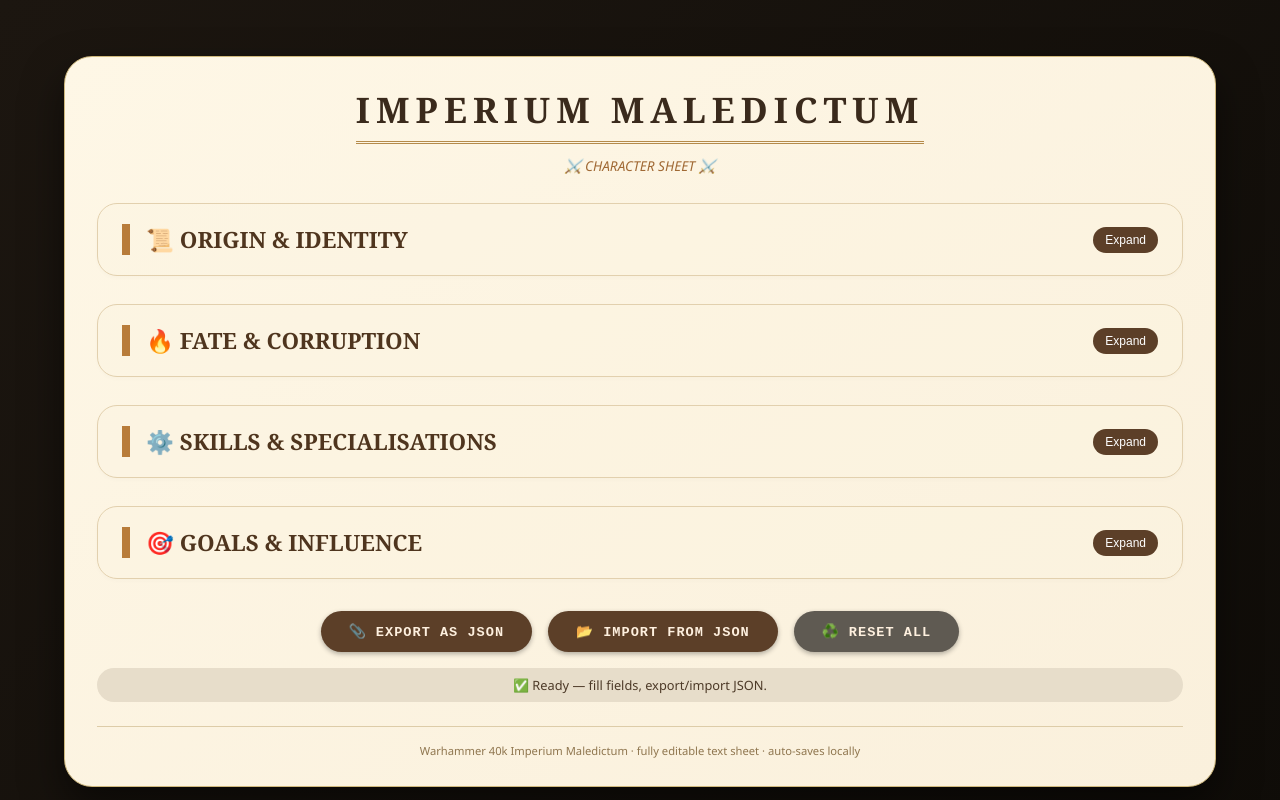
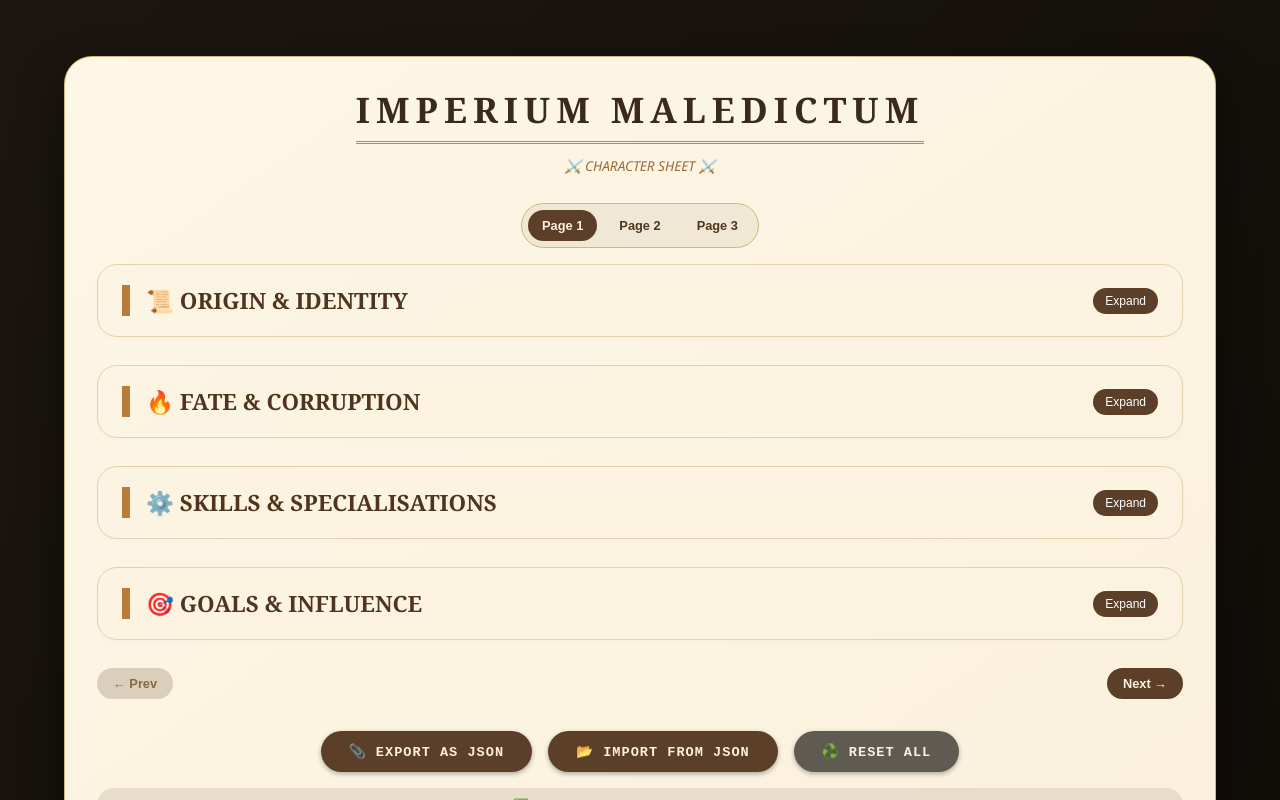
Before and after one commit to louisphilippenoel90/imperium-maledictum, a Next.js app: page / in a window 1280 px wide. Shown: the top 800 px of the page. Built offline with nearby package versions, Linux system fonts and the light colour scheme.

Commit message:
integrate page logic in structure

```diff
--- a/src/app/components/CharacterSheet.tsx
+++ b/src/app/components/CharacterSheet.tsx
@@ -17,13 +17,13 @@ import {
 	SKILLS_LIST,
 } from '@/app/types/sheet';
 import { saveToLocalStorage, loadFromLocalStorage, clearLocalStorage } from '@/app/utils/storage';
-import BasicInfoSection from './BasicInfo';
-import FateCorruptionSection from './FateCorruption';
-import SkillsSection from './SkillsSection';
-import GoalsInfluenceSection from './GoalsInfluence';
+import BasicInfoSection from './page1/BasicInfo';
+import FateCorruptionSection from './page1/FateCorruption';
+import SkillsSection from './page1/SkillsSection';
+import GoalsInfluenceSection from './page1/GoalsInfluence';
 import ActionButtons from './ActionButtons';
 
-import { SpecialisationData } from './SkillsSection';
+import { SpecialisationData } from './page1/SkillsSection';
 import { CharacterStatsProvider } from '@/app/context/CharacterStatsContext';
 import { ExportJsonProvider, useExportJson } from '@/app/context/ExportJsonContext';
 import CollapseSection from './CollapseSection';
@@ -31,6 +31,7 @@ import CollapseSection from './CollapseSection';
 const defaultSpecialisationsData: SpecialisationData[] = [];
 
 function CharacterSheetInner() {
+	const [page, setPage] = useState<1 | 2 | 3>(1);
 	const [basic, setBasic] = useState<BasicInfo>(defaultBasicInfo);
 	const [characteristics, setCharacteristics] = useState<Characteristics>(defaultCharacteristics);
 	const [fateCorruption, setFateCorruption] = useState<FateCorruption>(defaultFateCorruption);
@@ -246,7 +247,42 @@ function CharacterSheetInner() {
 						<p className='italic text-amber-700 text-sm mt-1'>⚔️ CHARACTER SHEET ⚔️</p>
 					</div>
 
+					<div style={{ display: 'flex', justifyContent: 'center', marginBottom: '16px' }}>
+						<div
+							style={{
+								display: 'flex',
+								gap: '8px',
+								background: 'rgba(233, 223, 203, 0.6)',
+								border: '1px solid #cfb87c',
+								borderRadius: '999px',
+								padding: '6px',
+							}}
+						>
+							{([1, 2, 3] as const).map((p) => (
+								<button
+									key={p}
+									type='button'
+									onClick={() => setPage(p)}
+									style={{
+										background: page === p ? '#5c3f28' : 'transparent',
+										border: 'none',
+										borderRadius: '999px',
+										padding: '8px 14px',
+										color: page === p ? '#fef0df' : '#4f351e',
+										cursor: 'pointer',
+										fontSize: '0.8rem',
+										fontWeight: 700,
+									}}
+								>
+									Page {p}
+								</button>
+							))}
+						</div>
+					</div>
+
 					<CharacterStatsProvider characteristics={characteristics}>
+						{page === 1 ? (
+							<>
 								<CollapseSection title='📜 ORIGIN & IDENTITY' defaultOpen={false}>
 									<BasicInfoSection
 										showTitle={false}
@@ -284,7 +320,62 @@ function CharacterSheetInner() {
 										onChange={handleGoalsInfluenceReplace}
 									/>
 								</CollapseSection>
+							</>
+						) : null}
+
+						{page === 2 ? (
+							<CollapseSection title='🧾 PAGE 2' defaultOpen>
+								<div style={{ color: '#846b44', fontStyle: 'italic' }}>
+									Page 2 is ready. Tell me which sections you want on page 2.
+								</div>
+							</CollapseSection>
+						) : null}
+
+						{page === 3 ? (
+							<CollapseSection title='🧾 PAGE 3' defaultOpen>
+								<div style={{ color: '#846b44', fontStyle: 'italic' }}>
+									Page 3 is ready. Tell me which sections you want on page 3.
+								</div>
+							</CollapseSection>
+						) : null}
 					</CharacterStatsProvider>
+
+					<div style={{ display: 'flex', justifyContent: 'space-between', gap: '12px', marginTop: '12px' }}>
+						<button
+							type='button'
+							onClick={() => setPage((p) => (p > 1 ? ((p - 1) as 1 | 2 | 3) : p))}
+							disabled={page === 1}
+							style={{
+								background: page === 1 ? '#d9cfba' : '#5c3f28',
+								border: 'none',
+								borderRadius: '999px',
+								padding: '8px 16px',
+								color: page === 1 ? '#846b44' : '#fef0df',
+								cursor: page === 1 ? 'not-allowed' : 'pointer',
+								fontSize: '0.8rem',
+								fontWeight: 700,
+							}}
+						>
+							← Prev
+						</button>
+						<button
+							type='button'
+							onClick={() => setPage((p) => (p < 3 ? ((p + 1) as 1 | 2 | 3) : p))}
+							disabled={page === 3}
+							style={{
+								background: page === 3 ? '#d9cfba' : '#5c3f28',
+								border: 'none',
+								borderRadius: '999px',
+								padding: '8px 16px',
+								color: page === 3 ? '#846b44' : '#fef0df',
+								cursor: page === 3 ? 'not-allowed' : 'pointer',
+								fontSize: '0.8rem',
+								fontWeight: 700,
+							}}
+						>
+							Next →
+						</button>
+					</div>
 
 					<ActionButtons onExport={exportToJSON} onImport={importFromJSON} onReset={resetAll} />
 
```
Also changed, not shown: src/app/components/page1/BasicInfo.tsx (renamed from src/app/components/BasicInfo.tsx), src/app/components/page1/FateCorruption.tsx (renamed from src/app/components/FateCorruption.tsx), src/app/components/page1/GoalsInfluence.tsx (renamed from src/app/components/GoalsInfluence.tsx), src/app/components/page1/SkillsSection.tsx (renamed from src/app/components/SkillsSection.tsx). Lines whose indentation alone changed are shown as unchanged.
